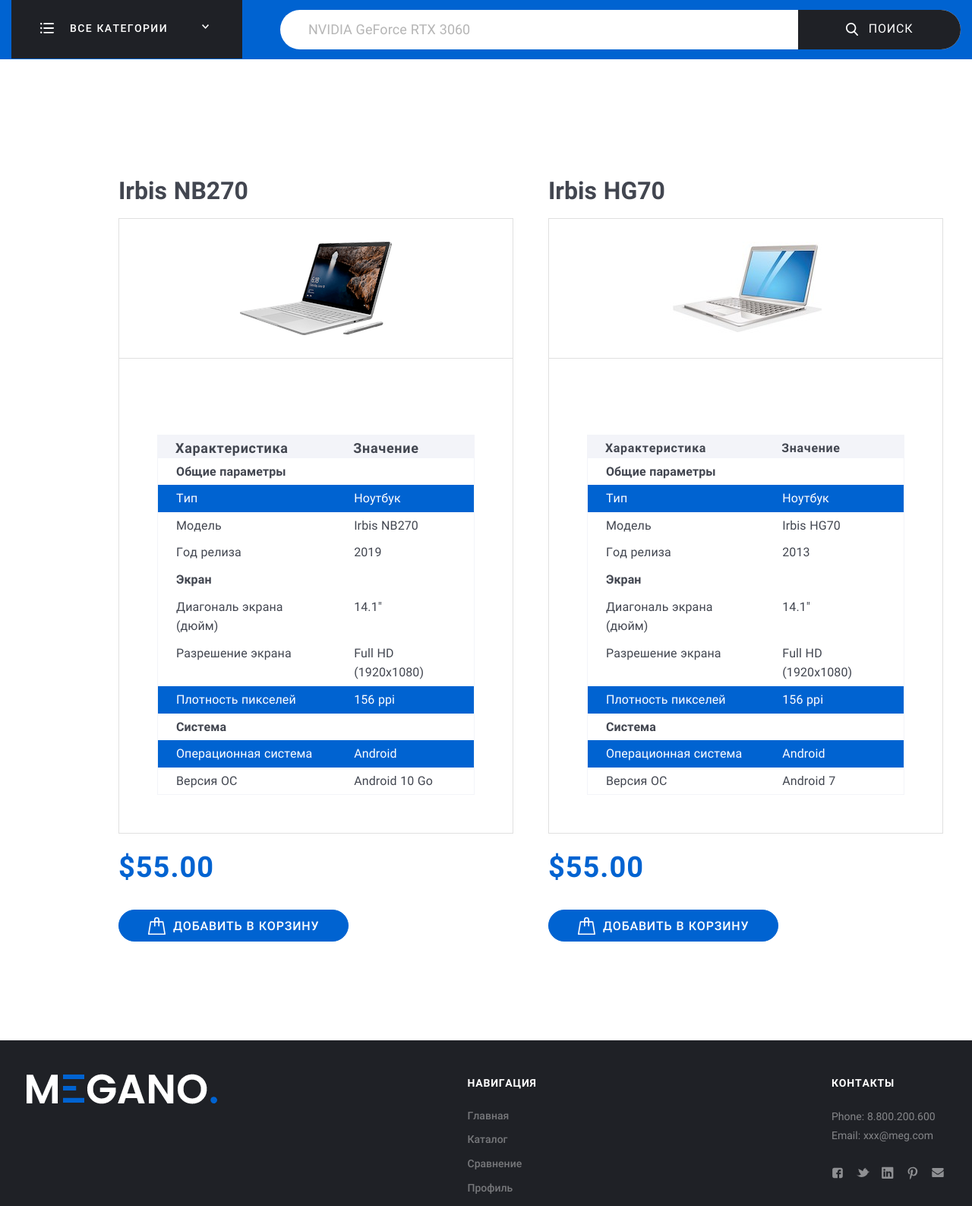
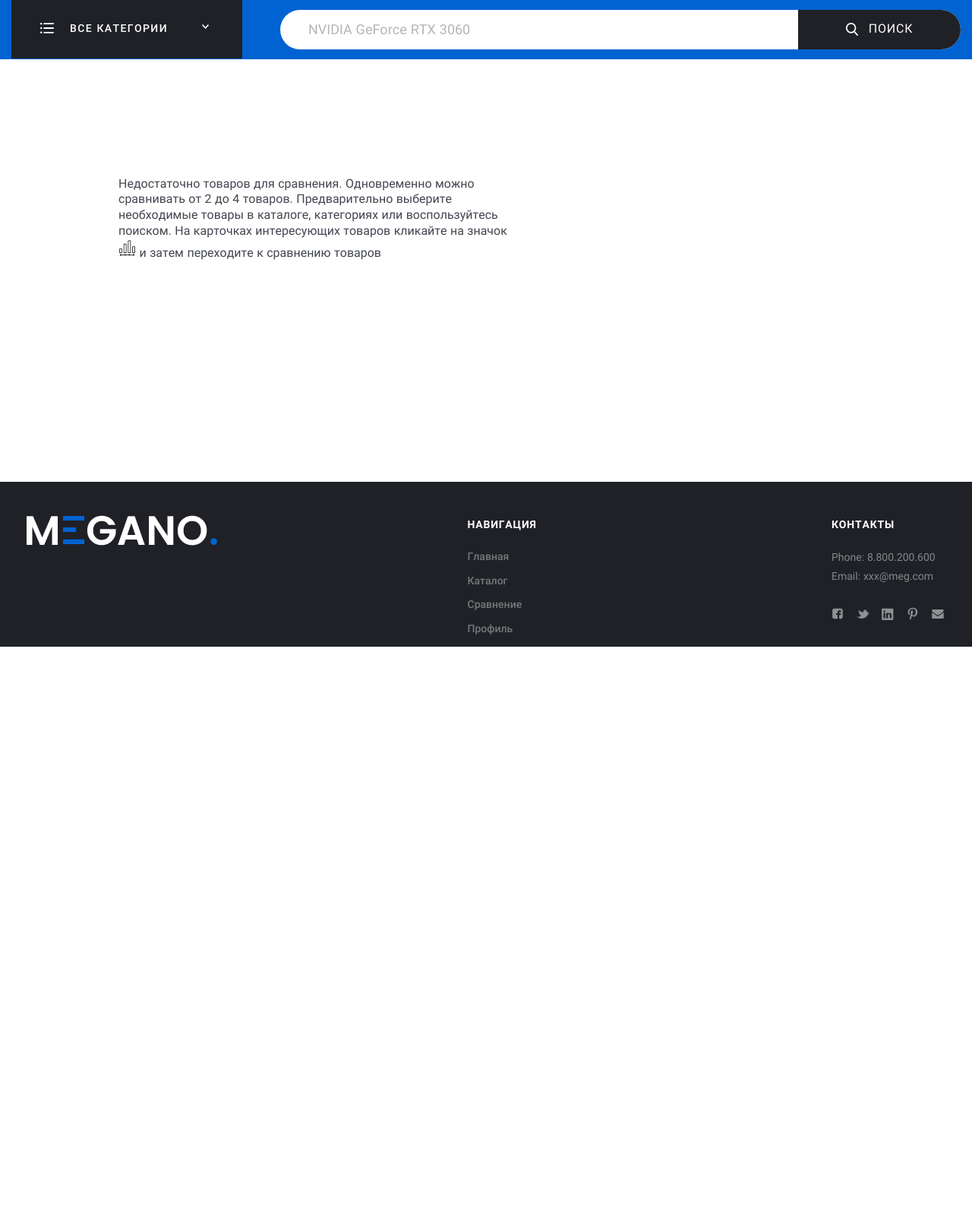
Before and after one commit to bionicsv26/online_store, a Django app: template src/market/comparison/templates/comparison/comparison.html in a window 1280 px wide. Shown: the part 190-1777 px from the top of the page at 76% size. After the commit the page ends 1041 px from the top, so only its background shows below. Run offline with Django 4.2, Linux system fonts and the light colour scheme; the template is opened without the code that fills it, so the values that code supplies are empty; parts of the project's set-up code (start-up, migrations or seed data) failed here and were passed over.

Commit message:
Черновой вариант готов

```diff
--- a/src/market/comparison/templates/comparison/comparison.html
+++ b/src/market/comparison/templates/comparison/comparison.html
@@ -7,17 +7,56 @@
 
 {% block middle %}
 
+{% if messages %}
+<ul class="messages">
+    {% for message in messages %}
+    <li>{{ message }}</li>
+    {% endfor %}
+</ul>
+{% endif %}
+
+{% if compared_products|length > 1 %}
+<form action="{% url 'comparison:compared_products' %}" method="get">
+    <span class="col-2">Только отличающиеся параметры</span>
+        <label class="checkbox" for="checkbox">
+          <input class="checkbox" type="checkbox" id="checkbox" name="checkbox_only_diff" {% if checked %} checked {% endif %}>
+        </label>
+    <button type="submit">Применить</button>
+</form>
+{% else %}
 <div class="Middle">
     <div class="wrap">
         <div class="Product">
             <div class="ProductCard">
                 <div class="ProductCard-desc">
                     <div class="ProductCard-header">
-                            <h2 class="ProductCard-title">Irbis NB270
+                        <div>
+                            Недостаточно товаров для сравнения. Одновременно можно сравнивать от 2 до 4 товаров.
+                            Предварительно выберите необходимые товары в каталоге, категориях или воспользуйтесь поиском.
+                            На карточках интересующих товаров кликайте на значок
+                            <img src="{% static 'assets\img\icons\card\compare.svg' %}" alt="compare.svg"/>
+                            и затем переходите к сравнению товаров
+                        </div>
+                    </div>
+                </div>
+            </div>
+        </div>
+    </div>
+</div>
+{% endif %}
+
+<div class="Middle">
+    <div class="wrap">
+        <div class="Product">
+            <div class="ProductCard">
+                {% for item in compared_products %}
+                <div class="ProductCard-desc">
+                    <div class="ProductCard-header">
+                        <h2 class="ProductCard-title">{{ item.name }}
                         </h2>
                         <div class="ProductCard-look">
                             <div class="ProductCard-photo">
-                                    <img src="assets/img/content/home/bigGoods.png" alt="bigGoods.png" />
+                                <img src="{{ item.preview.url }}" alt="{{ item.name }}" />
                             </div>
                         </div>
 
@@ -26,160 +65,69 @@
                                 <div class="Tabs-block" id="description">
                                     <div class="table">
                                         <table>
+                                        {% if different_categories %}
                                         <tr>
-                                                    <th class="hed">Характеристика</th>
-                                                    <th class="hed">Значение</th>
+                                            <td class="comparis">Характеристики</td>
+                                        </tr>
+                                            {% if list_differences %}
+                                                {% for characteristic in list_differences %}
+                                        <tr>
+                                            <td>{{ characteristic }}</td>
+                                                    {% for spec in item.specification.all %}
 
+                                                        {% if spec.name == characteristic %}
+                                            <td>{{ spec.value }}</td>
+                                                        {% endif %}
+                                                    {% endfor %}
+                                                {% endfor %}
+                                            {% else %}
+                                                {% if list_specifications %}
+                                                     {% for characteristic in list_specifications %}
+                                            <td>{{ characteristic }}</td>
+                                                            {% for spec in item.specification.all %}
+                                                                {% if spec.name == characteristic %}
+
+                                            <td>{{ spec.value }}</td>
+                                                                {% endif %}
+                                                            {% endfor %}
                                         </tr>
-                                                <tr>
-                                                    <td><b>Общие параметры</b></td>
-                                                    <td></td>
-                                                </tr>
-                                                <tr>
-                                                    <td class="comparis">Тип</td>
-                                                    <td class="comparis">Ноутбук</td>
-                                                </tr>
-                                                <tr>
-                                                    <td>Модель</td>
-                                                    <td>Irbis NB270</td>
-                                                </tr>
-                                                <tr>
-                                                    <td>Год релиза</td>
-                                                    <td>2019</td>
-                                                </tr>
-                                                <tr>
-                                                    <td><b>Экран</b></td>
-                                                    <td></td>
-                                                </tr>
-                                                <tr>
-                                                    <td>Диагональ экрана (дюйм)</td>
-                                                    <td>14.1"</td>
-                                                </tr>
-                                                <tr>
-                                                    <td>Разрешение экрана</td>
-                                                    <td>Full HD (1920x1080)</td>
-                                                </tr>
-                                                <tr>
-                                                    <td class="comparis">Плотность пикселей</td>
-                                                    <td class="comparis">156 ppi</td>
-                                                </tr>
-                                                <tr>
-                                                    <td><b>Система</b></td>
-                                                    <td></td>
-                                                </tr>
-                                                <tr>
-                                                    <td class="comparis">Операционная система</td>
-                                                    <td class="comparis">Android</td>
-                                                </tr>
-                                                <tr>
-                                                    <td>Версия ОС </td>
-                                                    <td>Android 10 Go</td>
-                                                </tr>
+                                                    {% endfor %}
+                                                {% endif %}
+                                            {% endif %}
+                                        {% endif %}
                                         </table>
+                                    </div>
+                                </div>
                             </div>
                         </div>
 
                     </div>
+                     <div class="ProductCard-cart">
+                        <div class="ProductCard-cartElement">
+                            <a class="btn btn_primary" href="{% url 'comparison:remove_from_compare' item.id %}">
+                                <img class="btn-icon" src="{% static 'assets\img\icons\card\compare.svg' %}" alt="compare.svg"/>Удалить из сравнения
+                            </a>
                         </div>
-
                     </div>
                     <div class="ProductCard-info">
                         <div class="ProductCard-cost">
-                                <div class="ProductCard-price">$55.00
+                            {% for product_id, product_price in prices_products.items %}
+                                {% if product_id == item.id %}
+                            <div class="ProductCard-price">{{product_price}}
+                            </div>
+                                {% endif %}
+                            {% endfor %}
+                        </div>
+                    </div>
+                    <div class="ProductCard-cart">
+                        <div class="ProductCard-cartElement">
+                            <a class="btn btn_primary" href="cart.html">
+                                <img class="btn-icon" src="{% static 'assets\img\icons\card\cart_white.svg' %}" alt="cart_white.svg"/>Добавить в корзину
+                            </a>
                         </div>
                     </div>
                 </div>
-                        <div class="ProductCard-cart">
-
-                            <div class="ProductCard-cartElement"><a class="btn btn_primary" href="cart.html"><img class="btn-icon" src="{% static 'assets\img\icons\card\cart_white.svg' %}" alt="cart_white.svg" />Добавить в корзину</a>
-                            </div>
-                        </div>
-
-                    </div>
-                    <div class="ProductCard-desc">
-                        <div class="ProductCard-header">
-                            <h2 class="ProductCard-title">Irbis HG70
-                            </h2>
-                            <div class="ProductCard-look">
-                                <div class="ProductCard-photo">
-                                    <img src="assets/img/content/home/bigGoods2.jpg" alt="bigGoods2.jpg" />
-                                </div>
-                            </div>
-
-                            <div class="Tabs Tabs_default">
-                                <div class="Tabs-wrap">
-                                    <div class="Tabs-block" id="description">
-                                        <div class="table">
-
-                                            <table>
-                                                <tr>
-                                                    <th>Характеристика</th>
-                                                    <th>Значение</th>
-                                                </tr>
-                                                <tr>
-                                                    <td><b>Общие параметры</b></td>
-                                                    <td></td>
-                                                </tr>
-                                                <tr>
-                                                    <td class="comparis">Тип</td>
-                                                    <td class="comparis">Ноутбук</td>
-                                                </tr>
-                                                <tr>
-                                                    <td>Модель</td>
-                                                    <td>Irbis HG70</td>
-                                                </tr>
-                                                <tr>
-                                                    <td>Год релиза</td>
-                                                    <td>2013</td>
-                                                </tr>
-                                                <tr>
-                                                    <td><b>Экран</b></td>
-                                                    <td></td>
-                                                </tr>
-                                                <tr>
-                                                    <td>Диагональ экрана (дюйм)</td>
-                                                    <td>14.1"</td>
-                                                </tr>
-                                                <tr>
-                                                    <td>Разрешение экрана</td>
-                                                    <td>Full HD (1920x1080)</td>
-                                                </tr>
-                                                <tr>
-                                                    <td class="comparis">Плотность пикселей</td>
-                                                    <td class="comparis">156 ppi</td>
-                                                </tr>
-                                                <tr>
-                                                    <td><b>Система</b></td>
-                                                    <td></td>
-                                                </tr>
-                                                <tr>
-                                                    <td class="comparis">Операционная система</td>
-                                                    <td class="comparis">Android</td>
-                                                </tr>
-                                                <tr>
-                                                    <td>Версия ОС </td>
-                                                    <td>Android 7</td>
-                                                </tr>
-                                            </table>
-                                        </div>
-                                    </div>
-
-                                </div>
-                            </div>
-
-                        </div>
-                        <div class="ProductCard-info">
-                            <div class="ProductCard-cost">
-                                <div class="ProductCard-price">$55.00
-                                </div>
-                            </div>
-                        </div>
-                        <div class="ProductCard-cart">
-
-                            <div class="ProductCard-cartElement"><a class="btn btn_primary" href="cart.html"><img class="btn-icon" src="{% static 'assets\img\icons\card\cart_white.svg' %}" alt="cart_white.svg"/>Добавить в корзину</a>
-                            </div>
-                        </div>
-                    </div>
+                {% endfor %}
             </div>
         </div>
     </div>
--- a/src/market/products/templates/products/product_details.html
+++ b/src/market/products/templates/products/product_details.html
@@ -47,12 +47,14 @@
                 </a>
               </div>
                {% if product.id not in request.session.compare_list %}
+                  {% if request.session.compare_list|length < 4 %}
                 <div class="ProductCard-cartElement">
                   <a class="btn btn_primary" href="{% url 'comparison:add_to_compare' product.id %}">
                     <img class="btn-icon" src="{% static 'assets/img/icons/card/compare_white.svg' %}" width="23px" height="23px" alt="compare_white.svg"/>
                     <span class="btn-content">Добавить в сравнение</span>
                   </a>
                 </div>
+                  {% endif %}
                 {% else %}
                 <div class="ProductCard-cartElement">
                   <a class="btn btn_primary" href="{% url 'comparison:remove_from_compare' product.id %}">
--- a/src/market/static/assets/css/basic.css
+++ b/src/market/static/assets/css/basic.css
@@ -451,7 +451,6 @@
     justify-content: center;
     min-height: 42px;
     border: 1px solid #fff;
-    border-color: #fff;
     border-radius: 100px;
     background: #fff;
     padding: 3px 15px;
@@ -461,9 +460,6 @@
     text-decoration: none;
     position: relative;
     font-size: 16px;
-    border-color: #fff;
-    color: #424650;
-    background: #fff;
     transition: all 200ms;
     font-weight: 500;
     text-transform: uppercase;
```
Also changed, not shown: src/market/catalog_app/templates/catalog_app/catalog_base.html (+8 -0 lines), src/market/comparison/views.py (+105 -12 lines), src/market/products/admin.py (+8 -0 lines), src/market/products/models.py (+22 -0 lines). Lines whose indentation alone changed are shown as unchanged.
